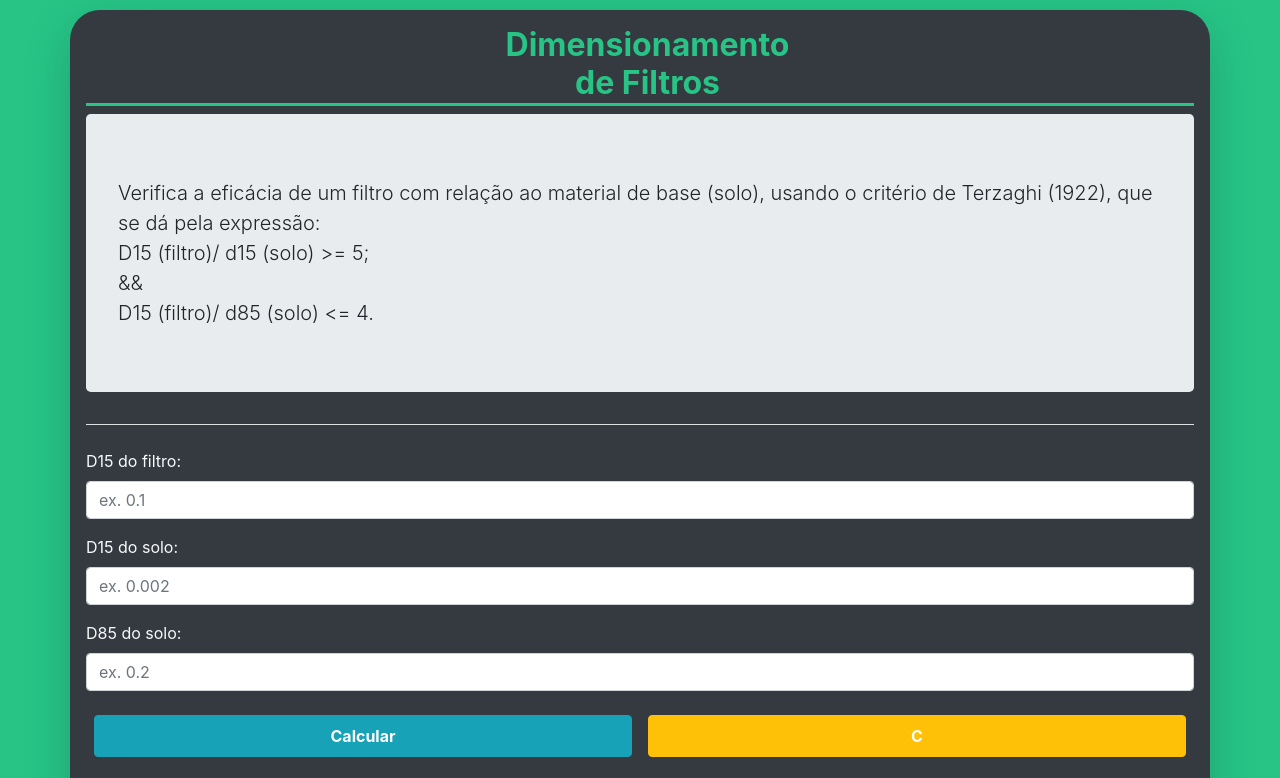
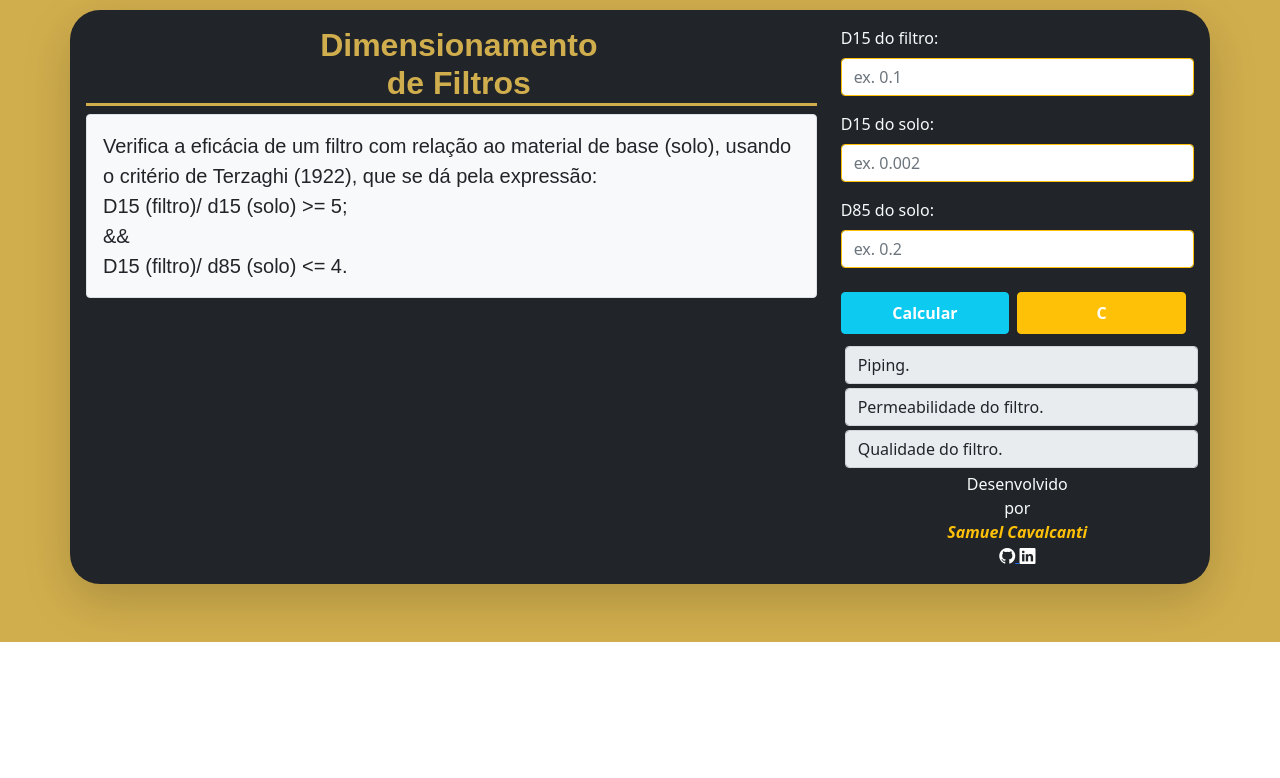
Before and after one commit to samuelcavalcantii/Filtro_Terzaghi, a plain HTML site: page index.html in a window 1280 px wide. Shown: the top 778 px of the page. Drawn offline with nearby package versions, Linux system fonts and the light colour scheme.

Commit message:
bootstrap 5.1. Alterações no layout do proejto.

```diff
--- a/index.html
+++ b/index.html
@@ -4,42 +4,51 @@
     <meta charset="utf-8">
     <meta name="viewport" content="width=device-width, initial-scale=1, shrink-to-fit=no">
     <title>Projeto Calculadora</title>
-    <link rel="stylesheet" href="https://cdn.jsdelivr.net/npm/bootstrap@4.6.0/dist/css/bootstrap.min.css" integrity="sha384-B0vP5xmATw1+K9KRQjQERJvTumQW0nPEzvF6L/Z6nronJ3oUOFUFpCjEUQouq2+l" crossorigin="anonymous">
-    <link rel="stylesheet" href="https://cdn.jsdelivr.net/npm/bootstrap-icons@1.5.0/font/bootstrap-icons.css">
+    <link href="https://cdn.jsdelivr.net/npm/bootstrap@5.1.3/dist/css/bootstrap.min.css" rel="stylesheet" integrity="sha384-1BmE4kWBq78iYhFldvKuhfTAU6auU8tT94WrHftjDbrCEXSU1oBoqyl2QvZ6jIW3" crossorigin="anonymous">
+    <link rel="stylesheet" href="https://cdn.jsdelivr.net/npm/bootstrap-icons@1.7.2/font/bootstrap-icons.css">
     <link href="style.css" rel="stylesheet" type="text/css" />
-    <script src="https://code.jquery.com/jquery-3.5.1.slim.min.js" integrity="sha384-DfXdz2htPH0lsSSs5nCTpuj/zy4C+OGpamoFVy38MVBnE+IbbVYUew+OrCXaRkfj" crossorigin="anonymous"></script>
-    <script src="https://cdn.jsdelivr.net/npm/bootstrap@4.6.0/dist/js/bootstrap.bundle.min.js" integrity="sha384-Piv4xVNRyMGpqkS2by6br4gNJ7DXjqk09RmUpJ8jgGtD7zP9yug3goQfGII0yAns" crossorigin="anonymous"></script>
+    <script src="https://cdn.jsdelivr.net/npm/@popperjs/core@2.10.2/dist/umd/popper.min.js" integrity="sha384-7+zCNj/IqJ95wo16oMtfsKbZ9ccEh31eOz1HGyDuCQ6wgnyJNSYdrPa03rtR1zdB" crossorigin="anonymous"></script>
+    <script src="https://cdn.jsdelivr.net/npm/bootstrap@5.1.3/dist/js/bootstrap.min.js" integrity="sha384-QJHtvGhmr9XOIpI6YVutG+2QOK9T+ZnN4kzFN1RtK3zEFEIsxhlmWl5/YESvpZ13" crossorigin="anonymous"></script>
     <style>
+      @import url('https://fonts.googleapis.com/css2?family=Open+Sans:wght@300&display=swap');
       *{
         padding: 0px;
         margin:0px;
       }
       main{
-        background: #27C486;
+        background: #d1ae4d;
         height: 100%;
         padding: 10px;
+
+
+
 
 
       }
       .container{
 
         /*background: #3D3C3E;*/
-        padding: 30px 40px;
+        /*padding: 30px 40px;*/
         border-radius: 30px;
 
 
+
+
       }
+
       .container h2{
-        color: #27C486;
+        color: #d1ae4d;
         font-weight: bold;
-        border-bottom: 3px solid  #27C486;
+        border-bottom: 3px solid  #d1ae4d;
         font-size: 2rem;
         padding-left: 15px;
+        font-family: "Opens Sans", sans-serif;
       }
       .container p{
         /*color: white;
         /*border-bottom: 3px solid #27C486;
         padding-bottom: 15px;*/
+        font-family: "Opens Sans", sans-serif;
 
 
       }
@@ -51,36 +60,38 @@
 
   </head>
   <body>
-    <main >
-      <div class="container shadow-lg p-3 mb-5 bg-dark ">
-        <div class="row">
-          <div class=" col-12 ">
+    <main class="mx-auto ">
+      <div class=" mr-auto ml-auto container shadow-lg p-3 mb-5 bg-dark ">
+        <div class="row ">
+          <div class=" col-12 col-md-8 ">
             <h2 class="display-4 text-center">Dimensionamento <br>de Filtros</h2>
-             <P class="lead jumbotron">Verifica a eficácia de um filtro com relação ao material de base (solo), usando o critério de Terzaghi (1922), que se dá pela expressão:<br> D15 (filtro)/ d15 (solo) >= 5; <br>&& <br>D15 (filtro)/ d85 (solo) <= 4.
-             <hr class="bg-light my-4">
+             <P class="lead p-3 bg-light border rounded">Verifica a eficácia de um filtro com relação ao material de base (solo), usando o critério de Terzaghi (1922), que se dá pela expressão:<br> D15 (filtro)/ d15 (solo) >= 5; <br>&& <br>D15 (filtro)/ d85 (solo) <= 4.
+             <hr class=" d-sm-none bg-light my-4">
 
              </P>
           </div>
-          <div class="col-12">
+          <div class="col-12 col-md-4">
             <form >
-              <div class="form-group ">
-                <label for="formGroupExampleInput" class="form-label text-light">D15 do filtro: </label>
-                <input type="number" class="form-control " id="num1" placeholder="ex. 0.1" autocomplete="off">
+              <div class="form-group mb-3 ">
+                <label for="formGroupExampleInput" class="form-label text-light ">D15 do filtro: </label>
+                <input type="number" class="form-control border border-warning" id="num1" placeholder="ex. 0.1" autocomplete="off" required>
               </div>
-              <div class="form-group ">
+              <div class="form-group mb-3">
                 <label for="formGroupExampleInput2" class="form-label text-light">D15 do solo: </label>
-                <input type="number" class="form-control " id="num2" placeholder="ex. 0.002" autocomplete="off">
+                <input type="number" class="form-control border border-warning " id="num2" placeholder="ex. 0.002" autocomplete="off" required>
               </div>
-              <div class="form-group ">
+              <div class="form-group mb-3">
                 <label for="formGroupExampleInput2" class="form-label text-light">D85 do solo:</label>
-                <input type="number" class="form-control " id="num3" placeholder="ex. 0.2 " autocomplete="off">
+                <input type="number" class="form-control border border-warning " id="num3" required placeholder="ex. 0.2 " autocomplete="off" >
               </div>
-              <div class="mb-3 d-flex bd-highlight">
-                <input class=" m-2 d-inline  p-2 w-100 bd-highlight  btn btn-info" onclick="calcular()" type="button" value="Calcular" >
+              <div class=" d-flex bd-highlight">
+                <input class=" m-auto p-2 w-100 bd-highlight  btn btn-info" onclick="calcular()" type="button" value="Calcular" >
+
+                <input id="limpar" class=" m-2 p-2 w-100 bd-highlight btn btn-warning" type="reset"  value="C">
+
                 <!--<input class="btn btn-warning" onclick="limpar()" type="button" value="C" >-->
-                <input id="limpar" class=" m-2 d-inline  p-2 w-100 bd-highlight btn btn-warning" type="reset"  value="C">
 
-                </div>
+              </div>
               <div class="form-group ">
 
 
@@ -93,7 +104,8 @@
               </div>
             </form>
             <div class="text-light text-center">
-              Desenvolvido<br>por<br><strong class="text-warning"><em>Samuel Cavalcanti</em></strong><a  href="https://github.com/samuelcavalcantii" target="_blank"><br><i class="bi bi-github text-white"></i> </a>
+              Desenvolvido<br>por<br><strong class="text-warning"><em>Samuel Cavalcanti</em></strong><a  href="https://github.com/samuelcavalcantii" target="_blank"><br><i class=" bi bi-github text-white"></i> </a>
+              <a  href="https://www.linkedin.com/in/samuel-gomes-559a96219/" target="_blank " <i class="pl-2 bi bi-linkedin text-white"></i></a>
             </div>
 
           </div>
--- a/script.js
+++ b/script.js
@@ -65,6 +65,7 @@ function calcular (){
 
 
 
+
   /*resultado1 = Math.tan(num1*(Math.PI/180))
   resultado2 = Math.cos(num2*(Math.PI/180))
   resultado = Math.round(Math.atan((resultado1 * resultado2))/(Math.PI/180),2)
```
